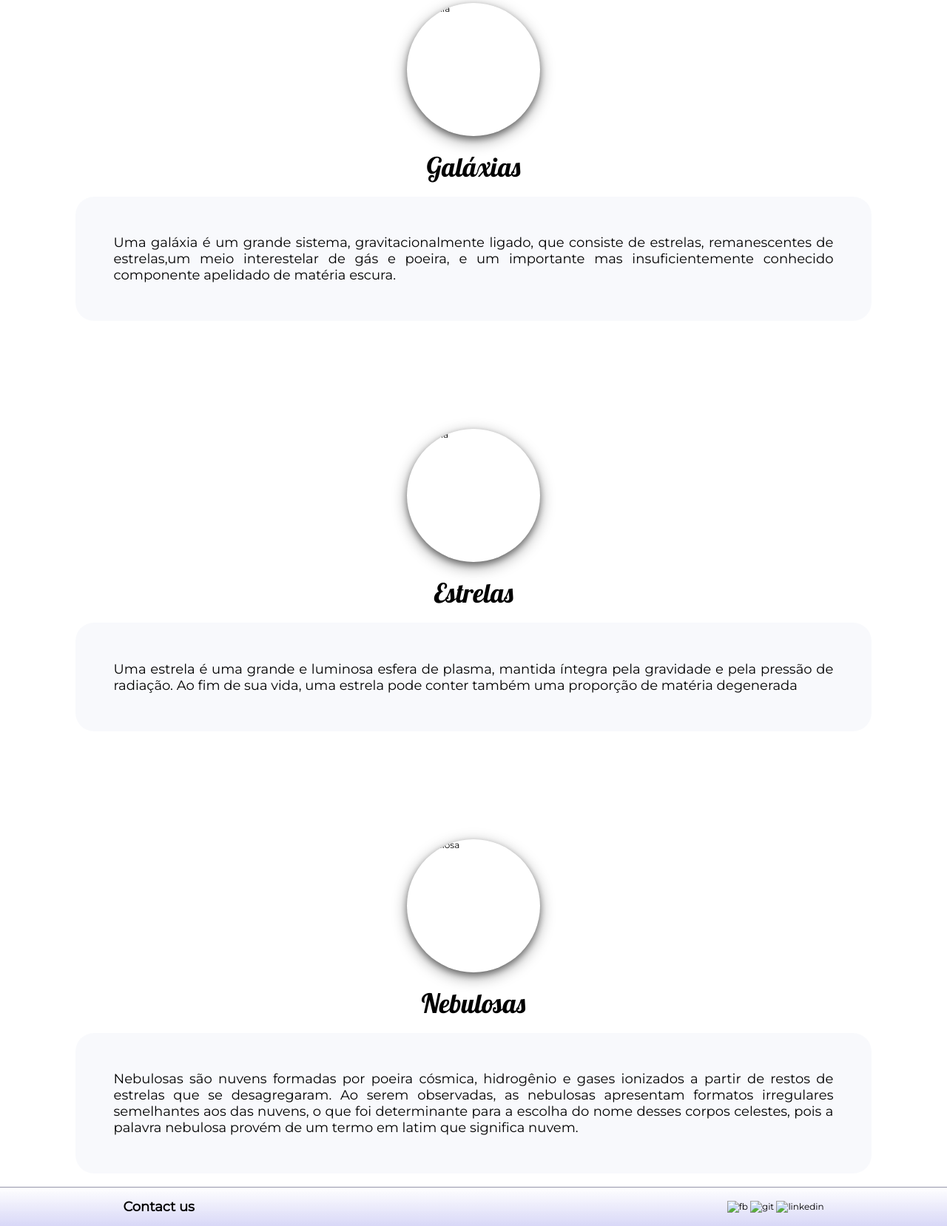
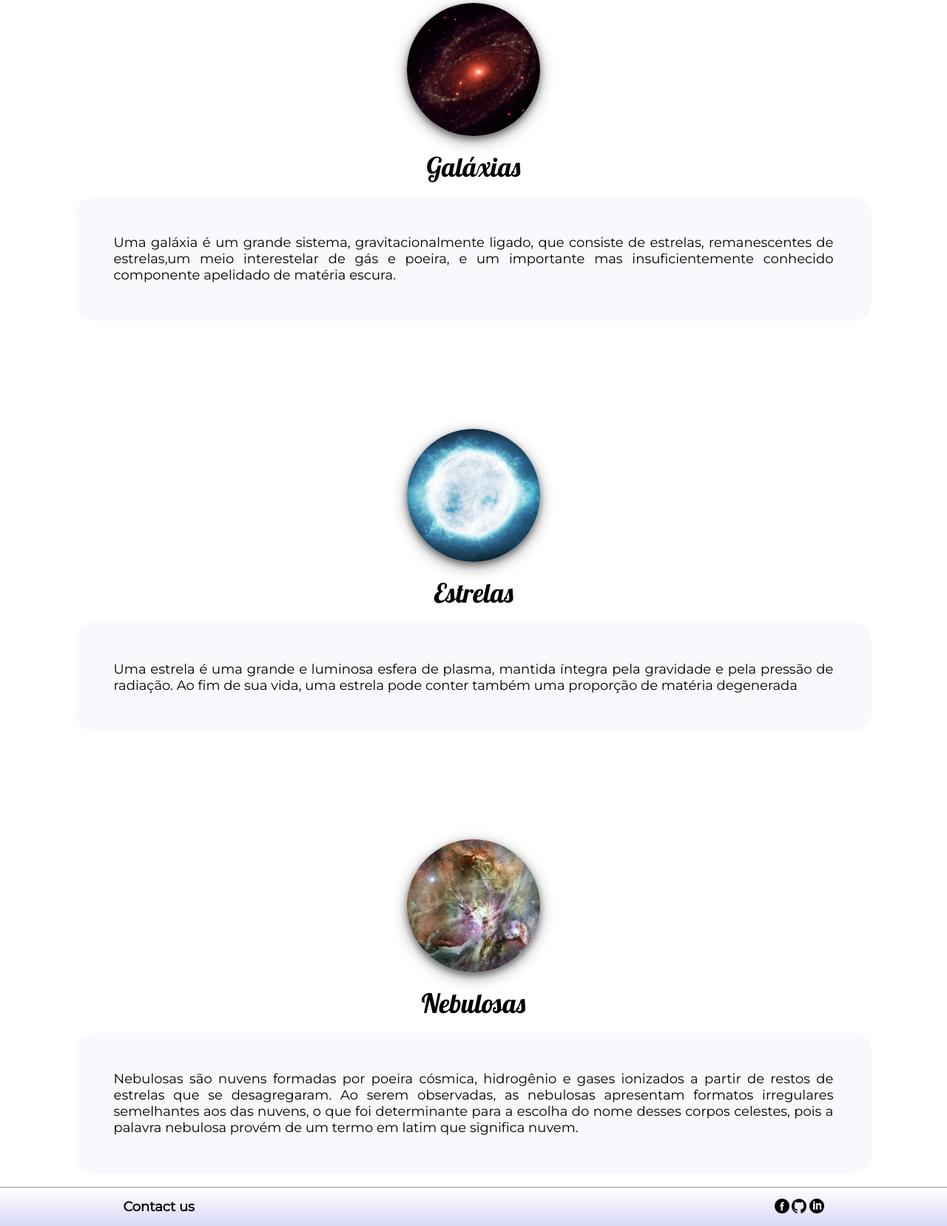
Before and after one commit to costathais/landingpage, a plain HTML site: page index.html in a window 1280 px wide. Shown: the part 765-2423 px from the top of the page at 74% size. Drawn offline with Linux system fonts and the light colour scheme; files that its build step writes are made by us from their sources.

Commit message:
corrigir endereços das imagens

```diff
--- a/css/style.css
+++ b/css/style.css
@@ -88,14 +88,12 @@ section p{
 @keyframes float{
     0%{
         transform: scale(1);
-
     }
     50%{
         transform: scale(0.9);
     }
     100%{
         transform: scale(1);
-
     }
 }
 
--- a/index.html
+++ b/index.html
@@ -9,14 +9,14 @@
     <link href="https://fonts.googleapis.com/css?
     family=Montserrat" rel="stylesheet">
     <link href="https://fonts.googleapis.com/css?family=Lobster" rel="stylesheet">
-    <link rel="stylesheet" href="../dux-universum/css/style.css">
+    <link rel="stylesheet" href="css/style.css">
     <title>dux universum</title>
 </head>
 
 <body>
 
     <header>
-        <img src="./imagens/logotxt.png" alt="logo">
+        <img src="imagens/logotxt.png" alt="logo">
         <div>
             <div id="hamburger">
                 <div class="barra"></div>
@@ -33,25 +33,25 @@
     </header>
 
     <section>
-        <img src="../dux-universum/imagens/urano.jpg" alt="saturno">
+        <img src="imagens/urano.jpg" alt="saturno">
         <a href="https://pt.wikipedia.org/wiki/Lista_de_planetas">Planetas</a>
         <p>Um planeta é um corpo celeste que orbita uma estrela ou um remanescente de estrela, com massa suficiente para se tornar esférico pela sua própria gravidade, mas não ao ponto de causar fusão termonuclear, e que tenha limpo de planetesimais a sua região vizinha.</p>
     </section>
 
     <section>
-        <img src="../dux-universum/imagens/galaxia.jpg" alt="galaxia">
+        <img src="imagens/galaxia.jpg" alt="galaxia">
         <a href="https://pt.wikipedia.org/wiki/Gal%C3%A1xia">Galáxias</a>
         <p>Uma galáxia é um grande sistema, gravitacionalmente ligado, que consiste de estrelas, remanescentes de estrelas,um meio interestelar de gás e poeira, e um importante mas insuficientemente conhecido componente apelidado de matéria escura.</p>
     </section>
 
     <section>
-        <img src="../dux-universum/imagens/estrela.png" alt="estrela">
+        <img src="imagens/estrela.png" alt="estrela">
         <a href="https://pt.wikipedia.org/wiki/Estrela">Estrelas</a>
         <p>Uma estrela é uma grande e luminosa esfera de plasma, mantida íntegra pela gravidade e pela pressão de radiação. Ao fim de sua vida, uma estrela pode conter também uma proporção de matéria degenerada</p>
     </section>
 
     <section>
-        <img src="../dux-universum/imagens/nebulosa2.jpg" alt="nebulosa">
+        <img src="imagens/nebulosa2.jpg" alt="nebulosa">
         <a href="https://pt.wikipedia.org/wiki/Nebulosa">Nebulosas</a>
         <p>Nebulosas são nuvens formadas por poeira cósmica, hidrogênio e gases ionizados a partir de restos de estrelas que se desagregaram. Ao serem observadas, as nebulosas apresentam formatos irregulares semelhantes aos das nuvens, o que foi determinante para a escolha do nome desses corpos celestes, pois a palavra nebulosa provém de um termo em latim que significa nuvem.</p>
     </section>
@@ -59,9 +59,9 @@
     <footer>
         <h2>Contact us</h2>
         <div>
-            <img src="../dux-universum/imagens/facebook.png" alt="fb">
-            <img src="../dux-universum/imagens/github.png" alt="git">
-            <img src="../dux-universum/imagens/linkedn.png" alt="linkedin">
+            <img src="imagens/facebook.png" alt="fb">
+            <img src="imagens/github.png" alt="git">
+            <img src="imagens/linkedin.png" alt="linkedin">
         </div>
     </footer>
 
```
Also changed, not shown: imagens/linkedin.png (renamed from imagens/linkedn.png).
